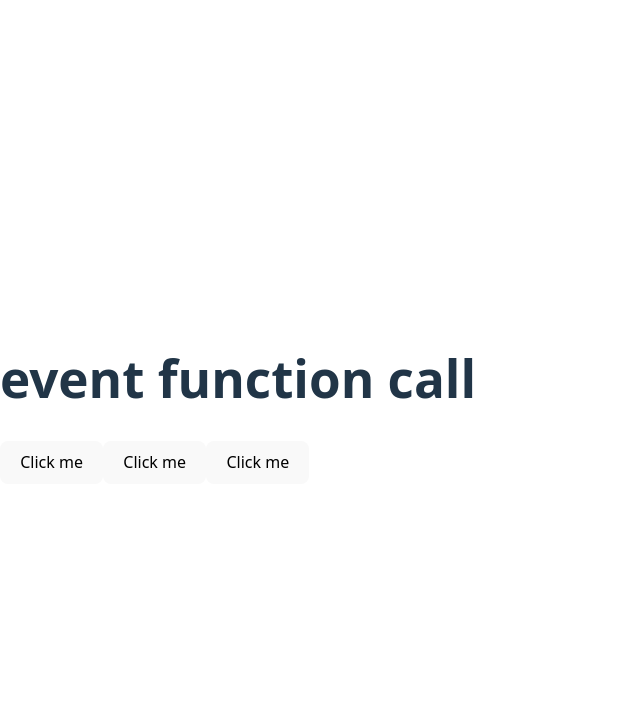
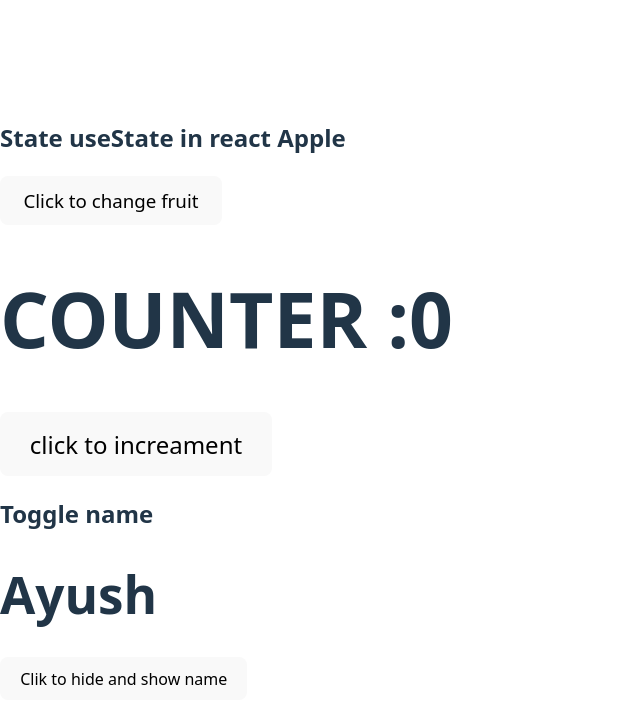
Before and after one commit to AyushSharma-17/React_revsionT1, a React (Vite) app: page / in a window 1280 px wide. Shown: the top 724 px of the page, without its empty margins (0-640 px from the left). Built offline with nearby package versions, Linux system fonts and the light colour scheme.

Commit message:
useState in reactjs

```diff
--- a/src/App.jsx
+++ b/src/App.jsx
@@ -1,20 +1,23 @@
-function App(){
-  function callFun(){
-    alert("Hello World")
+import { useState } from "react";
+import Counter from "./Counter";
+import Toggle from "./toggle";
+function App() {
+  const [Fruit, setFruit] = useState("Apple");
+
+  const handleFruit = () => {
+    setFruit("Bannana")
   }
-  const fruit=()=>{
-    alert("i am fruit")
-  }
-  const fun=(name)=>{
-    alert(`Hello ${name}`)
-  }
-  return(
+  return (
     <div>
-      <h1>event function call</h1>
-      <button onClick={callFun}>Click me</button>
-      <button onClick={fruit}>Click me</button>
-      <button onClick={()=>fun("John")}>Click me</button>
+      <h2>State useState in react {Fruit}</h2>
+      <h3>
+        <button onClick={handleFruit}>Click to change fruit</button>
+
+      </h3>
+      <h2><Counter /></h2>
+      <Toggle />
     </div>
+
   )
 }
 export default App;
--- /dev/null
+++ b/src/Counter.jsx
@@ -0,0 +1,11 @@
+import { useState } from "react";
+const Counter = () => {
+    const [count, setCount] = useState(0);
+    return (
+        <div>
+            <h1>COUNTER :{count}</h1>
+            <button onClick={() => setCount(count + 1)}>click to increament</button>
+        </div>
+    )
+}
+export default Counter;
--- /dev/null
+++ b/src/toggle.jsx
@@ -0,0 +1,14 @@
+import { useState } from "react";
+function Toggle() {
+    const [display, setDisplay] = useState(true);
+    return (
+        <div>
+            <h2>Toggle name </h2>
+            {
+                display ? <h1>Ayush</h1> : null
+            }
+            <button onClick={() => setDisplay(!display)}>Clik to hide and show name</button>
+        </div>
+    )
+}
+export default Toggle;
```
Also changed, not shown: 1 other file (tests, documents, lock files or other folders).
